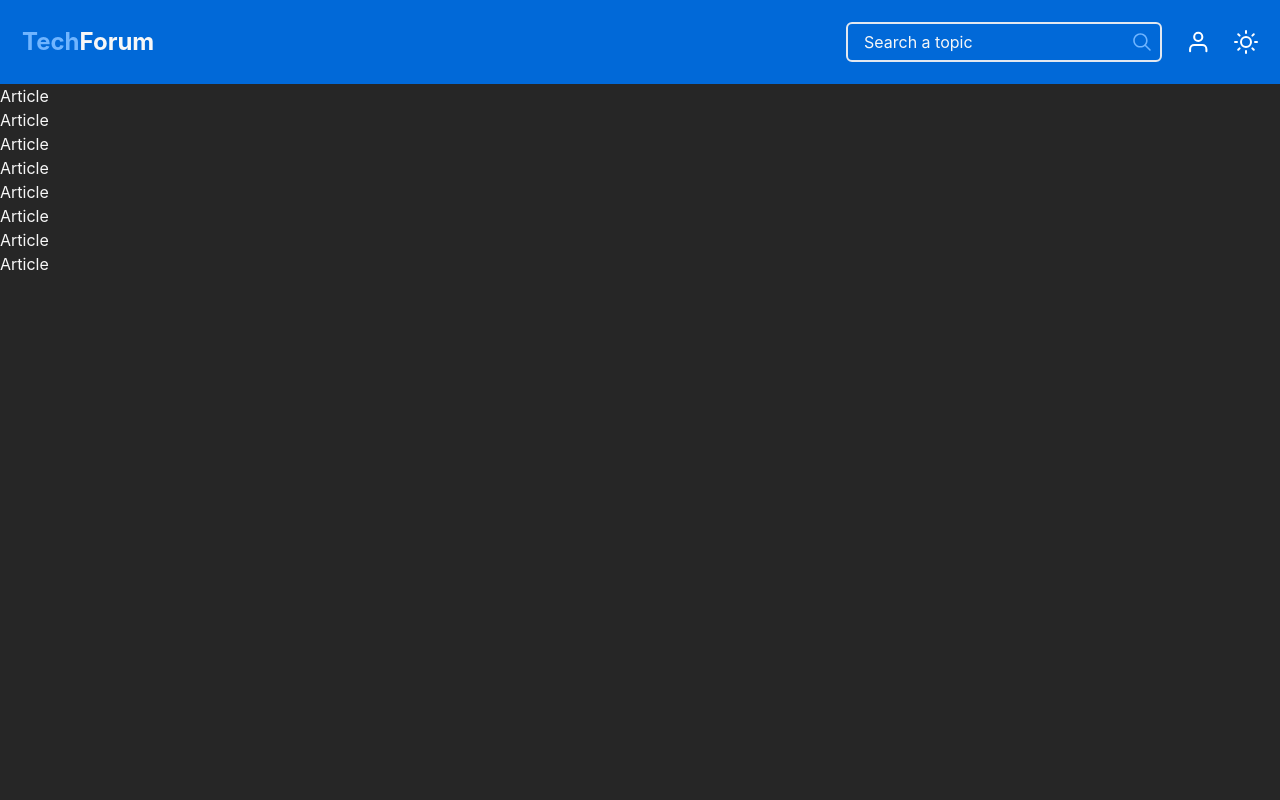
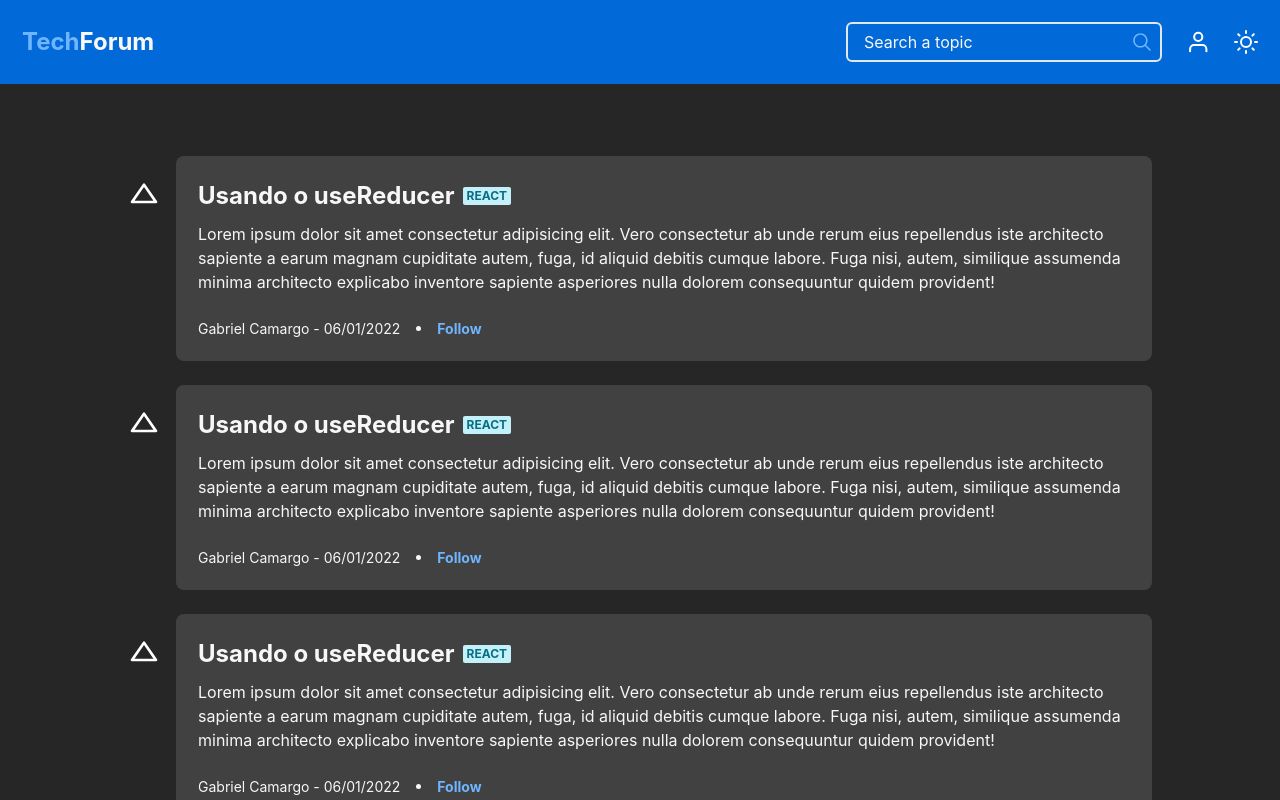
Before and after one commit to gabrielcaamargo/techForum-frontend, a React (Vite) app: page / in a window 1280 px wide. Shown: the top 800 px of the page. Built offline with nearby package versions, Linux system fonts and the light colour scheme; a web font is replaced by a local one.

Commit message:
🔥 feat: create article section

```diff
--- a/src/Pages/Home/index.tsx
+++ b/src/Pages/Home/index.tsx
@@ -1,6 +1,6 @@
 import Article from '../../components/Article';
 import { ArticleType } from '../../@types/ArticleType';
-import { ArticleContainer } from './styles';
+import { Container } from './styles';
 
 const ArticleList: ArticleType[] = [
   {
@@ -55,7 +55,7 @@ const ArticleList: ArticleType[] = [
 
 export default function Home() {
   return (
-    <ArticleContainer>
+    <Container>
       {ArticleList.map(article => (
         <Article
           key={article.id}
@@ -65,6 +65,6 @@ export default function Home() {
           id={article.id}
         />
       ))}
-    </ArticleContainer>
+    </Container>
   );
 }
--- a/src/Pages/Home/styles.ts
+++ b/src/Pages/Home/styles.ts
@@ -1,3 +1,10 @@
 import styled from 'styled-components';
 
-export const ArticleContainer = styled.div``;
+export const Container = styled.div`
+  margin-top: 72px;
+  display: flex;
+  align-items: center;
+  justify-content: center;
+  flex-direction: column;
+  gap: 24px;
+`;
--- a/src/components/Article/index.tsx
+++ b/src/components/Article/index.tsx
@@ -1,11 +1,35 @@
 import { useContext } from 'react';
 import { ArticleContext } from '../../contexts/ArticleContext';
 import { ArticleType } from '../../@types/ArticleType';
+import { Container, ArticleLikes, ArticleHeader, ArticleContainer, ArticleFooter } from './styles';
+
+import { Badge } from '@chakra-ui/react';
+import { BiUpArrow } from 'react-icons/bi';
 
 export default function Article({name, content, category, id}: ArticleType) {
   const {articleList} = useContext(ArticleContext);
 
   return (
-    <h1>Article</h1>
+    <Container>
+      <ArticleLikes>
+        <button>
+          <BiUpArrow color='#FFF' size={32} fontWeight="bold"/>
+        </button>
+      </ArticleLikes>
+
+      <ArticleContainer>
+        <ArticleHeader>
+          <strong>Usando o useReducer</strong>
+          <Badge colorScheme='cyan'>React</Badge>
+        </ArticleHeader>
+
+        <p>Lorem ipsum dolor sit amet consectetur adipisicing elit. Vero consectetur ab unde rerum eius repellendus iste architecto sapiente a earum magnam cupiditate autem, fuga, id aliquid debitis cumque labore. Fuga nisi, autem, similique assumenda minima architecto explicabo inventore sapiente asperiores nulla dolorem consequuntur quidem provident!</p>
+
+        <ArticleFooter>
+          <small>Gabriel Camargo - 06/01/2022</small>
+          <small>Follow</small>
+        </ArticleFooter>
+      </ArticleContainer>
+    </Container>
   );
 }
--- a/src/components/Article/styles.ts
+++ b/src/components/Article/styles.ts
@@ -1,3 +1,58 @@
 import styled from 'styled-components';
 
-export const Container = styled.div``;
+export const Container = styled.div`
+  width: 100%;
+  max-width: 1024px;
+  display: grid;
+  grid-template-columns: 48px auto;
+`;
+
+export const ArticleLikes = styled.div`
+
+  button {
+    margin-top: 22px;
+  }
+`;
+
+export const ArticleContainer = styled.div`
+  background-color: #414141;
+  padding: 22px;
+  border-radius: 8px;
+`;
+
+export const ArticleHeader = styled.header`
+  display: flex;
+  gap: 8px;
+  align-items: center;
+  margin-bottom: 8px;
+
+  strong {
+    font-size: 24px;
+  }
+`;
+
+export const ArticleFooter = styled.footer`
+  margin-top: 24px;
+  display: flex;
+  gap: 16px;
+
+  small {
+    font-size: 14px;
+    display: flex;
+    align-items: center;
+    &:last-of-type {
+      color: ${({theme}) => theme.blue.highlight};
+      font-weight: bold;
+
+      &::before {
+        display: inline-block;
+        content: '';
+        width: 5px;
+        height: 5px;
+        background-color: ${({theme}) => theme.textColor};
+        border-radius: 50%;
+        margin-right: 16px;
+      }
+    }
+  }
+`;
```
